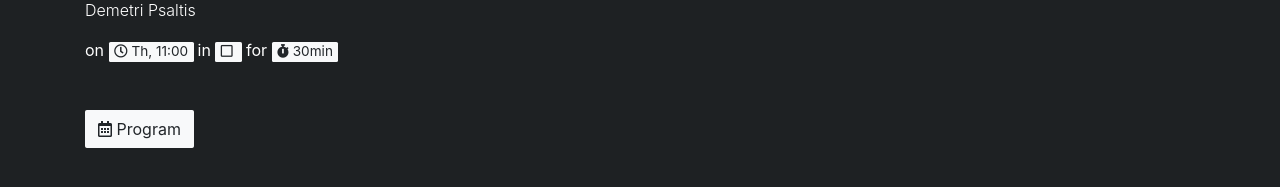
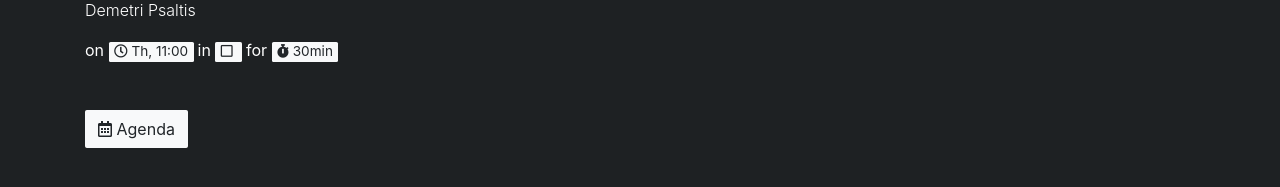
Before and after one commit to mirilabqc/mini-conference-site, a Jekyll site: the page built from _talks/demetri-psaltis.md, in a window 1280 px wide. Shown: the part 169-356 px from the top of the page. Built offline with Jekyll 4.4.1, drawn with Linux system fonts in a browser that asks for light colours.

Commit message:
updates agenda link

```diff
--- a/_layouts/talk.html
+++ b/_layouts/talk.html
@@ -117,7 +117,10 @@
     {% endcomment %}
 
     <a href="{{ site.conference.program.url | prepend: site.baseurl }}" class="btn btn-light">
-      <i class="far fa-calendar-alt"></i>&nbsp;{{ site.data.lang[site.conference.lang].program.title | default: "Program" }}
+        {% comment %}
+      <i class="far fa-calendar-alt"></i>&nbsp;{{ site.data.lang[site.conference.lang].program.title | default: "Agenda" }}
+        {% endcomment %}
+      <i class="far fa-calendar-alt"></i>&nbsp;{{ "Agenda" }}
     </a>
   </p>
 
```
